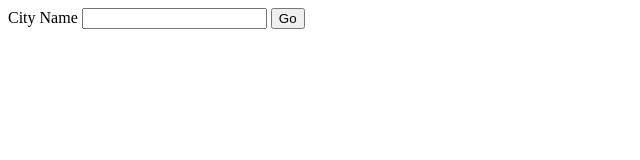
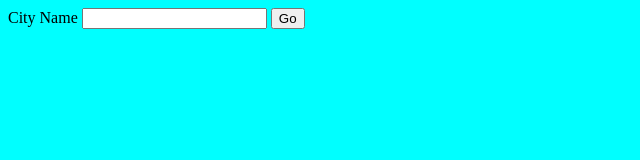
Before and after one commit to PasinduRashmika/Weather-app, a website: page index.html in a window 1280 px wide. Shown: the whole page, without its empty margins (0-640 px from the left). Drawn offline with Linux system fonts and the light colour scheme.

Commit message:
Add css styles-background color

```diff
--- a/index.html
+++ b/index.html
@@ -5,7 +5,8 @@
     <meta http-equiv="X-UA-Compatible" content="IE=edge" />
     <meta name="viewport" content="width=+, initial-scale=1.0" />
     <title>Weather focast</title>
-    <form action="/" method="POST">
+    <link rel="stylesheet" href="style.css">
+    <form action="/" method="POST" class="form1">
       <label for="city">City Name</label>
       <input type="text" name="cityName" />
       <button type="submit">Go</button>
--- /dev/null
+++ b/style.css
@@ -0,0 +1,5 @@
+body{
+    background-color: aqua;
+    padding: auto;
+    position: absolute;
+}
```
